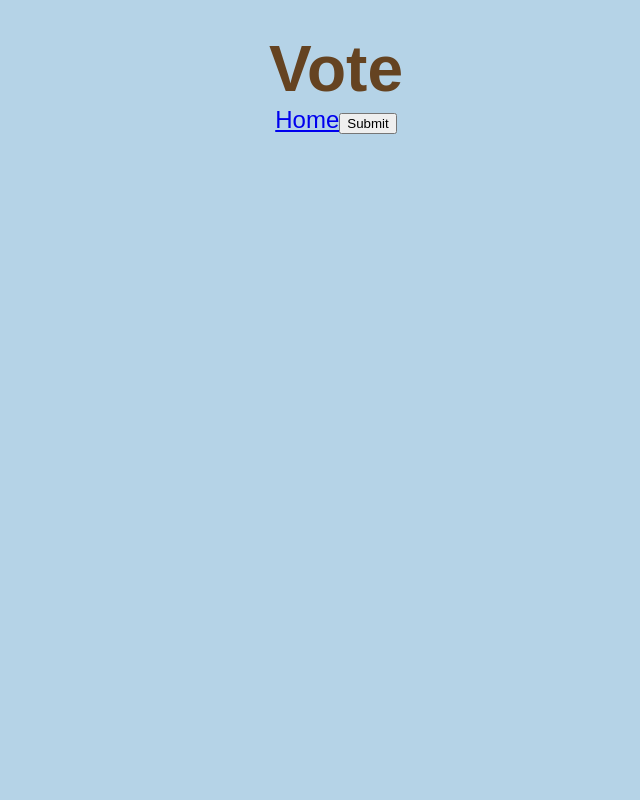
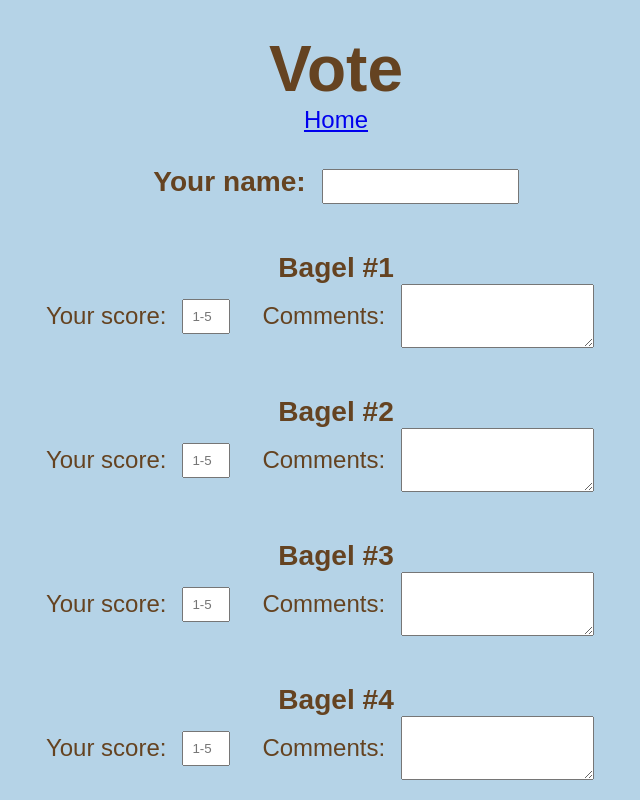
Before and after one commit to dylanbussone/bagel-quest, a Next.js app: page /vote in a window 1280 px wide. Shown: the top 800 px of the page, without its empty margins (304-944 px from the left). Built offline with nearby package versions, Linux system fonts and the light colour scheme; a web font is replaced by a local one.

Commit message:
Set up form

```diff
--- a/pages/_app.js
+++ b/pages/_app.js
@@ -33,6 +33,10 @@ export default class App extends NextApp {
                         color: #654321;
                     }
 
+                    input, textarea {
+                        font-family: sans-serif;
+                    }
+
                     h1,
                     h2,
                     h3,
--- a/pages/api/survey.js
+++ b/pages/api/survey.js
@@ -3,7 +3,7 @@ import db from '../../lib/db';
 
 export default async (req, res) => {
     if (req.method === 'POST') {
-        const { username, bagelId, score, comment } = req.body || {};
+        const { username, voteData } = req.body || {};
 
         /*
         bagel_votes
@@ -16,7 +16,20 @@ export default async (req, res) => {
             INSERT INTO bagel_votes
             (username, bagel_id, score, comment)
             VALUES
-            (${username}, ${bagelId}, ${score}, ${comment});
+            (${username}, ${voteData[1].id}, ${voteData[1].score}, ${voteData[1].comment}),
+            (${username}, ${voteData[2].id}, ${voteData[2].score}, ${voteData[2].comment}),
+            (${username}, ${voteData[3].id}, ${voteData[3].score}, ${voteData[3].comment}),
+            (${username}, ${voteData[4].id}, ${voteData[4].score}, ${voteData[4].comment}),
+            (${username}, ${voteData[5].id}, ${voteData[5].score}, ${voteData[5].comment}),
+            (${username}, ${voteData[6].id}, ${voteData[6].score}, ${voteData[6].comment}),
+            (${username}, ${voteData[7].id}, ${voteData[7].score}, ${voteData[7].comment}),
+            (${username}, ${voteData[8].id}, ${voteData[8].score}, ${voteData[8].comment}),
+            (${username}, ${voteData[9].id}, ${voteData[9].score}, ${voteData[9].comment}),
+            (${username}, ${voteData[10].id}, ${voteData[10].score}, ${voteData[10].comment}),
+            (${username}, ${voteData[11].id}, ${voteData[11].score}, ${voteData[11].comment}),
+            (${username}, ${voteData[12].id}, ${voteData[12].score}, ${voteData[12].comment}),
+            (${username}, ${voteData[13].id}, ${voteData[13].score}, ${voteData[13].comment}),
+            (${username}, ${voteData[14].id}, ${voteData[14].score}, ${voteData[14].comment});
         `);
 
         res.statusCode = 200;
--- a/pages/vote.js
+++ b/pages/vote.js
@@ -1,21 +1,43 @@
 import Link from 'next/link';
+import Router from 'next/router'
 import fetch from 'node-fetch';
+import React, { useState } from 'react';
 
-export default function Vote() {
-    const submitVote = async (data) => {
+const submitVotes = async ({ username, voteData }) => {
     const response = await fetch('/api/survey', {
         method: 'POST',
-            body: JSON.stringify(data),
+        body: JSON.stringify({ username, voteData }),
         headers: { 'Content-Type': 'application/json' },
     });
     const json = await response.json();
-        console.log('asdf', json);
-        if (json && json.affectedRows === 1) {
+
+    if (json && json.affectedRows > 0) {
         alert('Donions!');
+        Router.push('/');
     } else {
-            alert('Error, try again or text Sarah and yell at her');
+        alert('Error, try again or text Sarah');
     }
 };
+
+export default function Vote() {
+    const [username, setUsername] = useState('');
+
+    const [voteData, setVoteData] = useState({
+        1: { id: 1 },
+        2: { id: 2 },
+        3: { id: 3 },
+        4: { id: 4 },
+        5: { id: 5 },
+        6: { id: 6 },
+        7: { id: 7 },
+        8: { id: 8 },
+        9: { id: 9 },
+        10: { id: 10 },
+        11: { id: 11 },
+        12: { id: 12 },
+        13: { id: 13 },
+        14: { id: 14 },
+    });
 
     return (
         <main className="vote">
@@ -24,15 +46,90 @@ export default function Vote() {
                 <a>Home</a>
             </Link>
 
-            <button onClick={() => submitVote({
-                username: 'test',
-                bagelId: '18',
-                score: 3,
-                comment: 'asdfasdfasdf',
-            })}>Submit</button>
+            <section>
+                <h3 style={{ display: 'inline-block' }}>Your name:</h3>
+                <input
+                    type="text"
+                    value={username}
+                    onChange={(e) => {
+                        setUsername(e.target.value);
+                    }}
+                />
+
+                <div className="vote-sections">
+                    {Object.keys(voteData).map((bagelId) => {
+                        return (
+                            <div className="vote-section" key={`vote-section-${bagelId}`}>
+                                <h3>Bagel #{bagelId}</h3>
+                                <span>
+                                    <label>Your score:</label>
+                                    <input
+                                        type="text"
+                                        placeholder="1-5"
+                                        value={voteData[bagelId].score || ''}
+                                        className="small"
+                                        maxLength="1"
+                                        onChange={(e) => {
+                                            const newVoteData = { ...voteData };
+                                            newVoteData[bagelId].score = e.target.value;
+                                            setVoteData(newVoteData);
+                                        }}
+                                    />
+                                </span>
+                                <span>
+                                    <label>Comments:</label>
+                                    <textarea
+                                        value={voteData[bagelId].comment || ''}
+                                        onChange={(e) => {
+                                            const newVoteData = { ...voteData };
+                                            newVoteData[bagelId].comment = e.target.value;
+                                            setVoteData(newVoteData);
+                                        }}
+                                    />
+                                </span>
+                            </div>
+                        );
+                    })}
+                </div>
+
+                <button onClick={() => submitVotes({ username, voteData })}>
+                    Submit Your Votes
+                </button>
+            </section>
 
             <style jsx>{`
                 .vote {
+                }
+
+                section {
+                    margin: 2rem 0;
+                }
+
+                input, textarea {
+                    margin-left: 1rem;
+                    padding: 0.5rem;
+                }
+
+                input.small {
+                    width: 3rem;
+                }
+
+                textarea {
+                    height: 4rem;
+                }
+
+                .vote-sections {
+                    margin: 3rem 0;
+                }
+
+                .vote-section {
+                    margin-bottom: 3rem;
+                }
+
+                .vote-section span {
+                    margin-right: 2rem;
+                    display: inline-flex;
+                    align-items: center;
                 }
             `}</style>
         </main>
```
Lines whose indentation alone changed are shown as unchanged.
